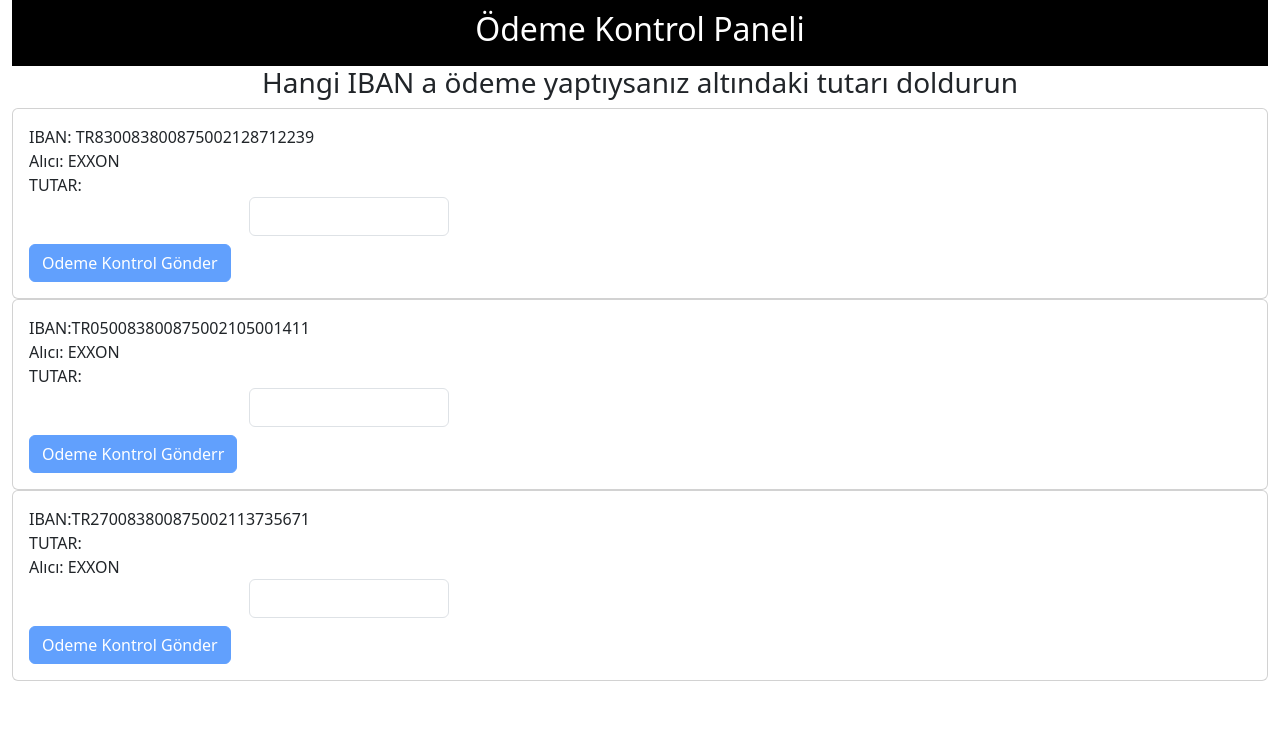
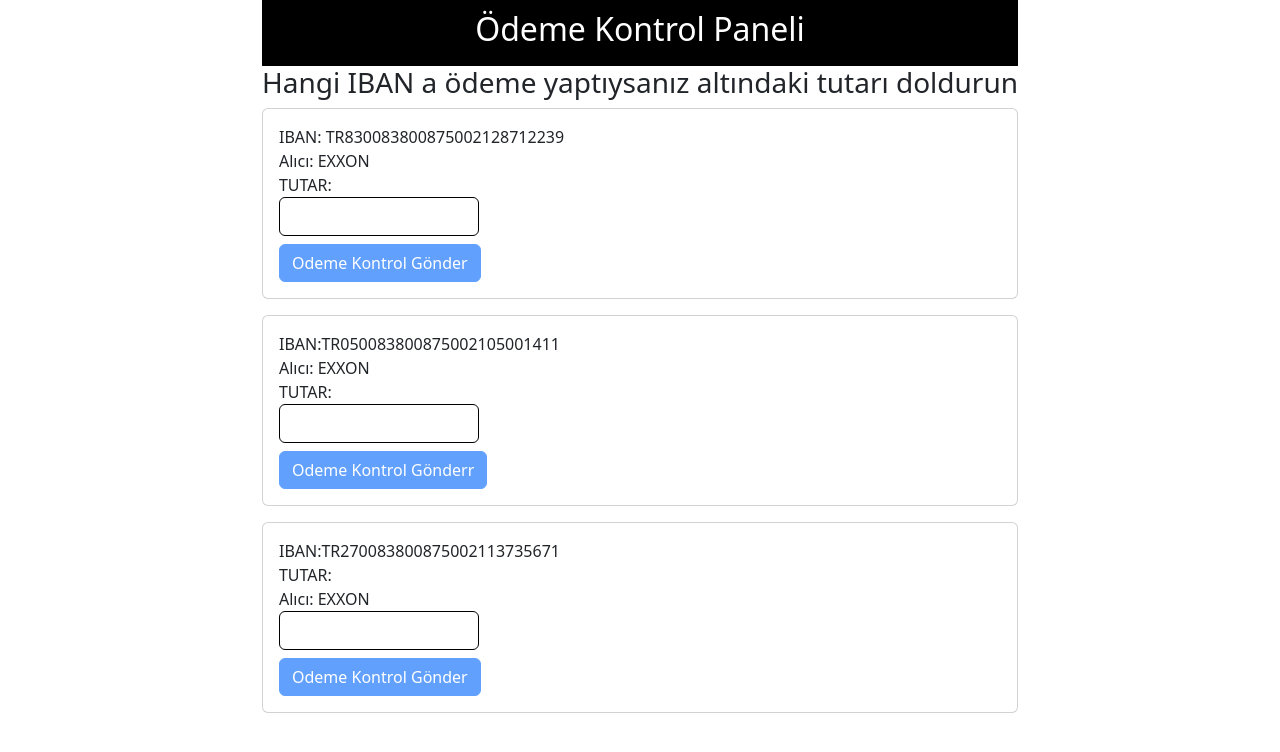
Before and after one commit to AbilityDraft/Odeme, a React (Vite) app: page / in a window 1280 px wide. Shown: the top 752 px of the page. Built offline with nearby package versions, Linux system fonts and the light colour scheme.

Commit message:
first commit

```diff
--- a/index.html
+++ b/index.html
@@ -4,7 +4,7 @@
     <meta charset="UTF-8" />
     <link rel="icon" type="image/svg+xml" href="/vite.svg" />
     <meta name="viewport" content="width=device-width, initial-scale=1.0" />
-    <title>Vite + React</title>
+    <title>EXXON</title>
   </head>
   <body>
     <div id="root"></div>
--- a/src/index.css
+++ b/src/index.css
@@ -20,6 +20,15 @@
 }
 a:hover {
   color: #535bf2;
+}
+
+body {
+  margin: 0;
+  display: flex;
+  justify-content: center;
+  align-items: flex-start;
+  min-height: 100vh;
+  background-color: #f8f9fa; /* Optional: background color */
 }
 
 h1 {
--- a/src/odeme/Odeme.jsx
+++ b/src/odeme/Odeme.jsx
@@ -96,7 +96,8 @@
                                 width: '200px',      // Genişlik
                                 padding: '8px',      // Dolgu
                                 fontSize: '14px',    // Yazı boyutu
-                                marginLeft: '220px',    // Yazı boyutu
+                                marginLeft: '0px',    // Yazı boyutu
+                                borderColor: "black",    // Yazı boyutu
                                 // Diğer istediğiniz stil özellikleri
                             }}
                             value={tutar1}
@@ -111,7 +112,7 @@
                     </form>
                 </div>
             </div>
-            <div className="card">
+            <div className="card mt-3" >
                 <div className="card-body">
                     <form onSubmit={hesapHareketleriHandleSubmit2}>
                         <div className="form-group">
@@ -126,7 +127,8 @@
                                     width: '200px',      // Genişlik
                                     padding: '8px',      // Dolgu
                                     fontSize: '14px',    // Yazı boyutu
-                                    marginLeft: '220px',    // Yazı boyutu
+                                    marginLeft: '0px',    // Yazı boyutu
+                                    borderColor: "black",  // Yazı boyutu
                                     // Diğer istediğiniz stil özellikleri
                                 }}
                                 className="form-control"
@@ -143,7 +145,7 @@
                     </form>
                 </div>
             </div>
-            <div className="card">
+            <div className="card mt-3">
                 <div className="card-body">
                     <form onSubmit={hesapHareketleriHandleSubmit3}>
                         <div className="form-group">
@@ -159,7 +161,8 @@
                                 width: '200px',      // Genişlik
                                 padding: '8px',      // Dolgu
                                 fontSize: '14px',    // Yazı boyutu
-                                marginLeft: '220px',    // Yazı boyutu
+                                marginLeft: '0px',    // Yazı boyutu
+                                borderColor: "black",    // Yazı boyutu
                                 // Diğer istediğiniz stil özellikleri
                             }}
                             type="text"
```
